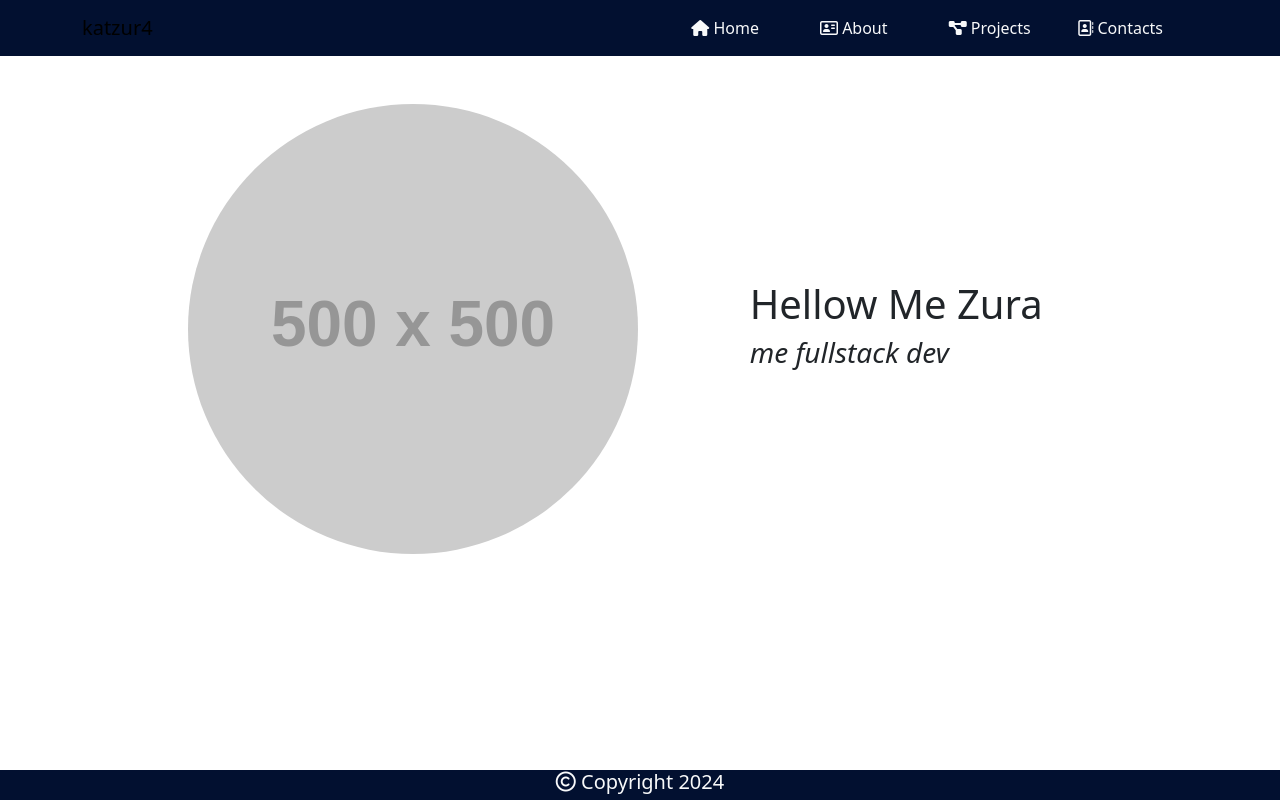
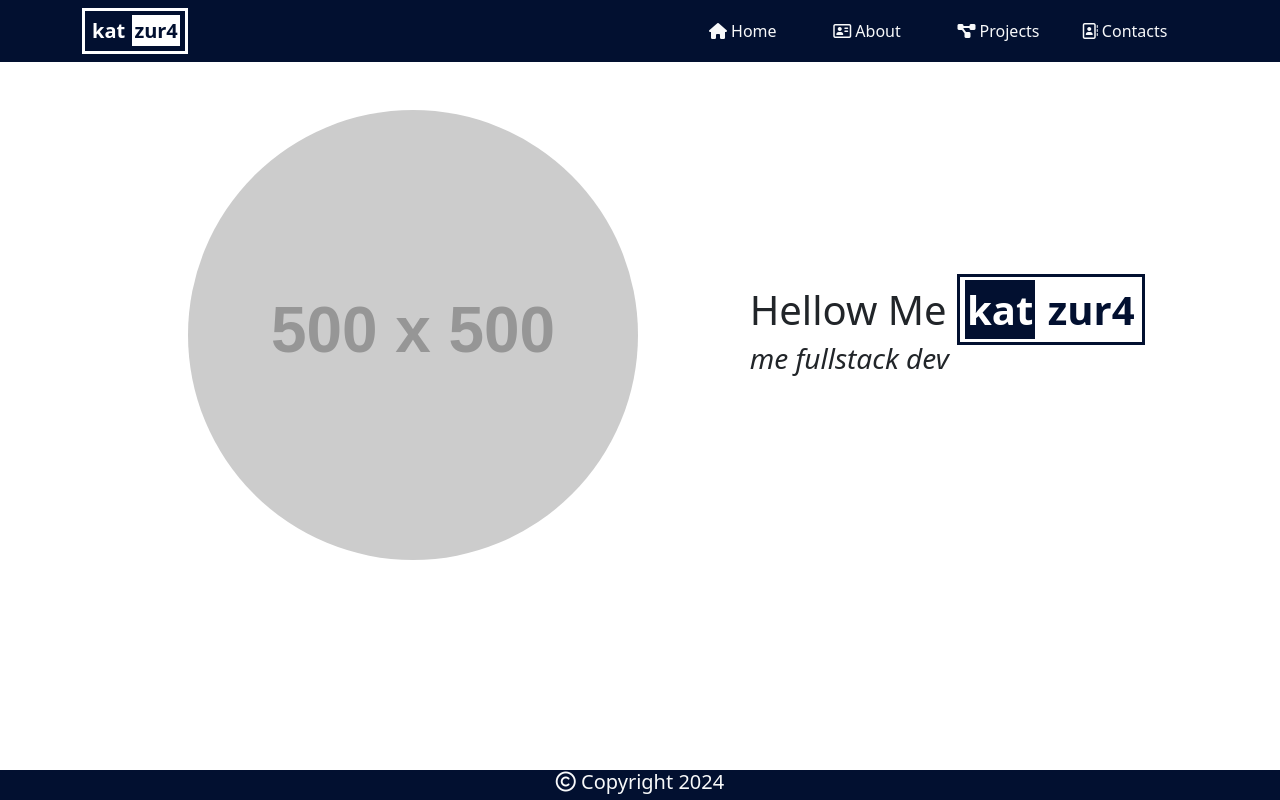
Before and after one commit to katzur4/porfotio-project, a website: page index.html in a window 1280 px wide. Shown: the top 800 px of the page. Drawn offline with nearby package versions, Linux system fonts and the light colour scheme; placeholder pictures from the web are drawn by us.

Commit message:
add logo design

```diff
--- a/assets/sass/custom.scss
+++ b/assets/sass/custom.scss
@@ -57,3 +57,37 @@ body::-webkit-scrollbar{
     height: 300px;
     width: 300px;
 }
+.logo{
+    padding: 5px;
+    border: #fff solid 3px;
+    font-weight: 700;
+
+    &>.logo-left{
+        background-color: #021030;
+        color: #fff;
+        padding: 2px;
+    }
+
+    &>.logo-right{
+        background-color: #fff;
+        color: #021030;
+        padding: 2px;
+    }
+}
+.logorev{
+    padding: 5px;
+    border: #021030 solid 3px;
+    font-weight: 700;
+
+    &>.logo-left{
+        background-color: #021030;
+        color: #fff;
+        padding: 2px;
+    }
+
+    &>.logo-right{
+        background-color: #fff;
+        color: #021030;
+        padding: 2px;
+    }
+}
--- a/index.html
+++ b/index.html
@@ -9,7 +9,7 @@
 <body>
     <nav class="navbar navbar-expand-lg bg-primary mb-2 mb-lg-5">
         <div class="container">
-            <a href="#" class="navbar-brand logo">katzur4</a>
+            <a href="#" class="navbar-brand logo"><span class="logo-left">kat</span> <span class="logo-right">zur4</span></a>
             <button class="navbar-toggler" type="button" data-bs-toggle="collapse" data-bs-target="#navbarCollapse" aria-controls="navbarCollapse" aria-expanded="false" aria-label="Toogle Navigation">
                 <span class="navbar-toggler-icon"></span>
             </button>
@@ -48,7 +48,7 @@
                             </div>
                         </div>
                         <div class="col-lg-5">
-                            <h1 class=""> Hellow Me Zura</h1>
+                            <h1 class=""> Hellow Me <span class="logorev"><span class="logo-left">kat</span> <span class="logo-right">zur4</span></span></h1>
                             <h3 class=""><em>me fullstack dev</em></h3>
                         </div>
                     </div>
```
Also changed, not shown: assets/css/style.css, 1 other file.
